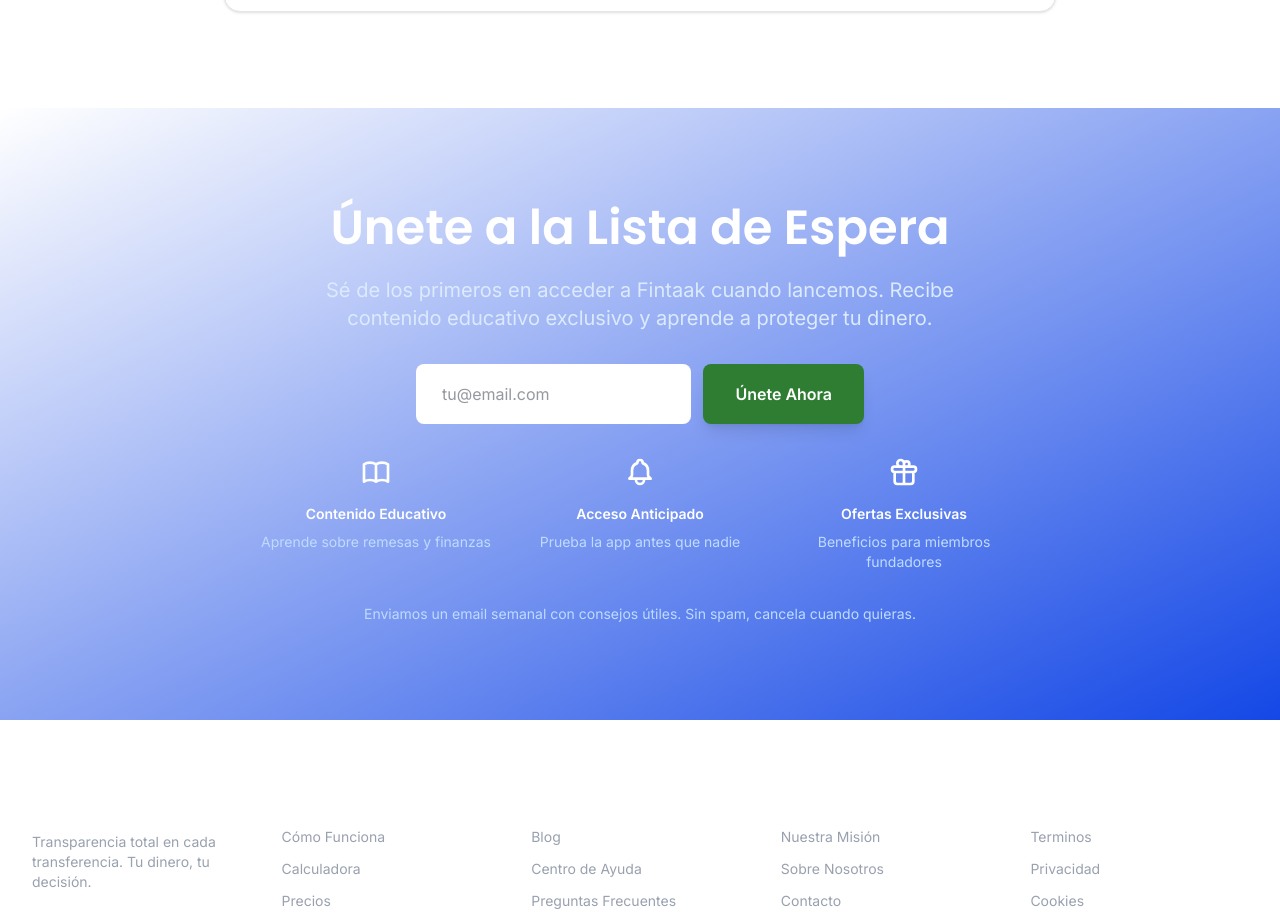
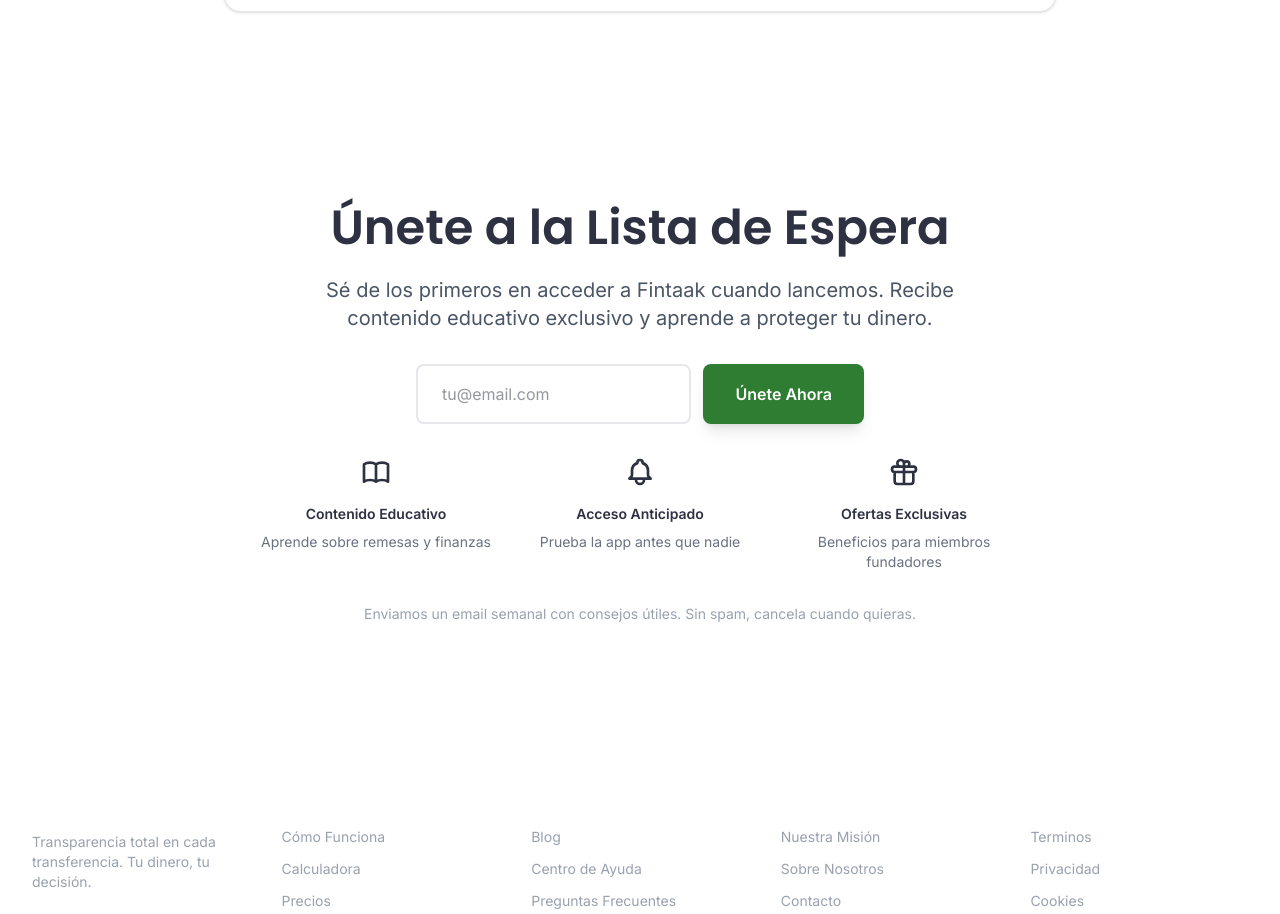
Before and after one commit to bersoriano/fintaak, a Next.js app: page / in a window 1280 px wide. Shown: the part 6832-7746 px from the top of the page. Built offline with nearby package versions, Linux system fonts and the light colour scheme.

Commit message:
updated newsletter area

```diff
--- a/app/components/CTASection.tsx
+++ b/app/components/CTASection.tsx
@@ -54,16 +54,16 @@
   };
 
   return (
-    <section className="py-16 md:py-24 bg-gradient-to-br from-[--trust-blue] to-blue-700" id="newsletter">
+    <section className="py-16 md:py-24 bg-white" id="newsletter">
       <div className="max-w-4xl mx-auto px-4 sm:px-6 lg:px-8 text-center">
         {/* Headline */}
         <h2
-          className="text-3xl sm:text-4xl lg:text-5xl font-semibold text-white mb-6"
+          className="text-3xl sm:text-4xl lg:text-5xl font-semibold text-[#2D3142] mb-6"
           style={{ fontFamily: 'var(--font-poppins)' }}
         >
           Únete a la Lista de Espera
         </h2>
-        <p className="text-lg sm:text-xl text-blue-100 mb-8 max-w-2xl mx-auto">
+        <p className="text-lg sm:text-xl text-gray-600 mb-8 max-w-2xl mx-auto">
           Sé de los primeros en acceder a Fintaak cuando lancemos. Recibe contenido educativo exclusivo y aprende a proteger tu dinero.
         </p>
 
@@ -81,15 +81,15 @@
                   }}
                   placeholder="tu@email.com"
                   disabled={isLoading}
-                  className={`w-full px-6 py-4 rounded-lg text-[#2D3142] text-base bg-white border-2 focus:outline-none focus:ring-2 focus:ring-white min-h-[44px] transition-all ${
-                    error ? "border-red-300 ring-2 ring-red-300" : "border-white/30"
+                  className={`w-full px-6 py-4 rounded-lg text-[#2D3142] text-base bg-white border-2 focus:outline-none focus:ring-2 focus:ring-[#2E7D32] min-h-[44px] transition-all ${
+                    error ? "border-[#D32F2F] ring-2 ring-[#D32F2F]/30" : "border-gray-200"
                   } ${isLoading ? "opacity-50 cursor-not-allowed" : ""}`}
                   aria-label="Email address"
                   aria-invalid={!!error}
                   aria-describedby={error ? "email-error" : undefined}
                 />
                 {error && (
-                  <p id="email-error" className="text-red-100 text-sm mt-2 ml-2">
+                  <p id="email-error" className="text-[#D32F2F] text-sm mt-2 ml-2">
                     {error}
                   </p>
                 )}
@@ -115,8 +115,8 @@
             </div>
           </form>
         ) : (
-          <div className="max-w-md mx-auto mb-8 bg-white bg-opacity-20 rounded-lg p-6 backdrop-blur animate-fadeIn">
-            <div className="flex items-center justify-center gap-2 text-white">
+          <div className="max-w-md mx-auto mb-8 bg-green-50 border border-[#2E7D32]/20 rounded-lg p-6 animate-fadeIn">
+            <div className="flex items-center justify-center gap-2 text-[#2E7D32]">
               <svg className="w-6 h-6" fill="none" viewBox="0 0 24 24" stroke="currentColor">
                 <path strokeLinecap="round" strokeLinejoin="round" strokeWidth={2} d="M5 13l4 4L19 7" />
               </svg>
@@ -126,32 +126,32 @@
         )}
 
         {/* Benefits */}
-        <div className="grid grid-cols-1 sm:grid-cols-3 gap-6 max-w-3xl mx-auto text-white">
+        <div className="grid grid-cols-1 sm:grid-cols-3 gap-6 max-w-3xl mx-auto text-[#2D3142]">
           <div className="flex flex-col items-center gap-2">
             <svg className="w-8 h-8 mb-2" fill="none" viewBox="0 0 24 24" stroke="currentColor">
               <path strokeLinecap="round" strokeLinejoin="round" strokeWidth={2} d="M12 6.253v13m0-13C10.832 5.477 9.246 5 7.5 5S4.168 5.477 3 6.253v13C4.168 18.477 5.754 18 7.5 18s3.332.477 4.5 1.253m0-13C13.168 5.477 14.754 5 16.5 5c1.747 0 3.332.477 4.5 1.253v13C19.832 18.477 18.247 18 16.5 18c-1.746 0-3.332.477-4.5 1.253" />
             </svg>
             <span className="font-semibold text-sm">Contenido Educativo</span>
-            <span className="text-blue-200 text-sm">Aprende sobre remesas y finanzas</span>
+            <span className="text-gray-500 text-sm">Aprende sobre remesas y finanzas</span>
           </div>
           <div className="flex flex-col items-center gap-2">
             <svg className="w-8 h-8 mb-2" fill="none" viewBox="0 0 24 24" stroke="currentColor">
               <path strokeLinecap="round" strokeLinejoin="round" strokeWidth={2} d="M15 17h5l-1.405-1.405A2.032 2.032 0 0118 14.158V11a6.002 6.002 0 00-4-5.659V5a2 2 0 10-4 0v.341C7.67 6.165 6 8.388 6 11v3.159c0 .538-.214 1.055-.595 1.436L4 17h5m6 0v1a3 3 0 11-6 0v-1m6 0H9" />
             </svg>
             <span className="font-semibold text-sm">Acceso Anticipado</span>
-            <span className="text-blue-200 text-sm">Prueba la app antes que nadie</span>
+            <span className="text-gray-500 text-sm">Prueba la app antes que nadie</span>
           </div>
           <div className="flex flex-col items-center gap-2">
             <svg className="w-8 h-8 mb-2" fill="none" viewBox="0 0 24 24" stroke="currentColor">
               <path strokeLinecap="round" strokeLinejoin="round" strokeWidth={2} d="M12 8v13m0-13V6a2 2 0 112 2h-2zm0 0V5.5A2.5 2.5 0 109.5 8H12zm-7 4h14M5 12a2 2 0 110-4h14a2 2 0 110 4M5 12v7a2 2 0 002 2h10a2 2 0 002-2v-7" />
             </svg>
             <span className="font-semibold text-sm">Ofertas Exclusivas</span>
-            <span className="text-blue-200 text-sm">Beneficios para miembros fundadores</span>
+            <span className="text-gray-500 text-sm">Beneficios para miembros fundadores</span>
           </div>
         </div>
 
         {/* Trust Note */}
-        <p className="mt-8 text-sm text-blue-200">
+        <p className="mt-8 text-sm text-gray-400">
           Enviamos un email semanal con consejos útiles. Sin spam, cancela cuando quieras.
         </p>
       </div>
```
